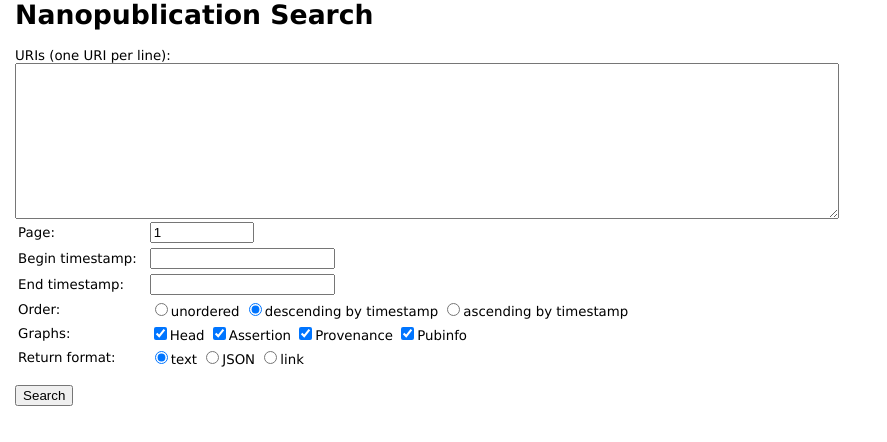
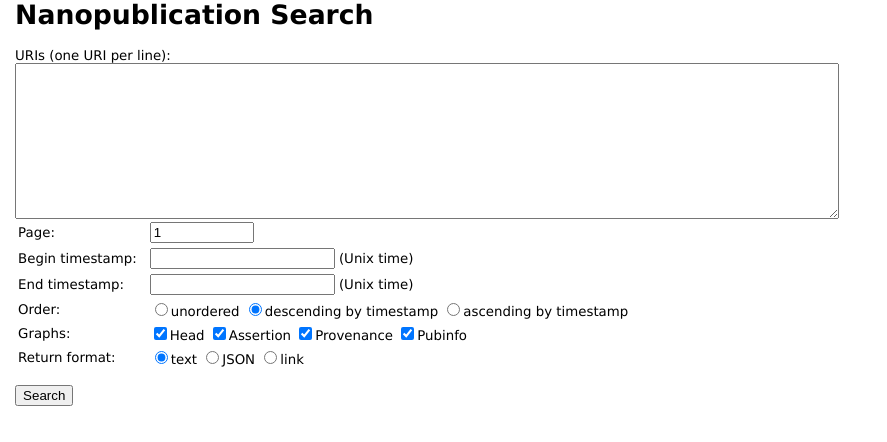
Before and after one commit to peta-pico/nanopub-indexer, a PHP site: page /nanopubs/ in a window 1280 px wide. Shown: the part 27-469 px from the top of the page, without its empty margins (0-887 px from the left). Run offline with PHP 8.4, Linux system fonts and the light colour scheme.

Commit message:
Explain that timestamps are in Unix time

```diff
--- a/webapplication/index.php
+++ b/webapplication/index.php
@@ -12,8 +12,8 @@
 URIs (one URI per line): <br/><textarea rows="10" cols="100" name="search-uri" /></textarea><br/>
 <table>
 <tr><td>Page:</td><td><input type="number" value="1" min="1" max="10000000" name="page"/></td></tr>
-<tr><td>Begin timestamp:</td><td><input type="number" name="begin_timestamp"/></td></tr>
-<tr><td>End timestamp:</td><td><input type="number" name="end_timestamp"/></td></tr>
+<tr><td>Begin timestamp:</td><td><input type="number" name="begin_timestamp"/> (Unix time)</td></tr>
+<tr><td>End timestamp:</td><td><input type="number" name="end_timestamp"/> (Unix time)</td></tr>
 <tr><td>Order:</td><td><input type="radio" name="order" value="0"/>unordered
   <input type="radio" name="order" value="1" checked/>descending by timestamp
   <input type="radio" name="order" value="2"/>ascending by timestamp</td></tr>
```
